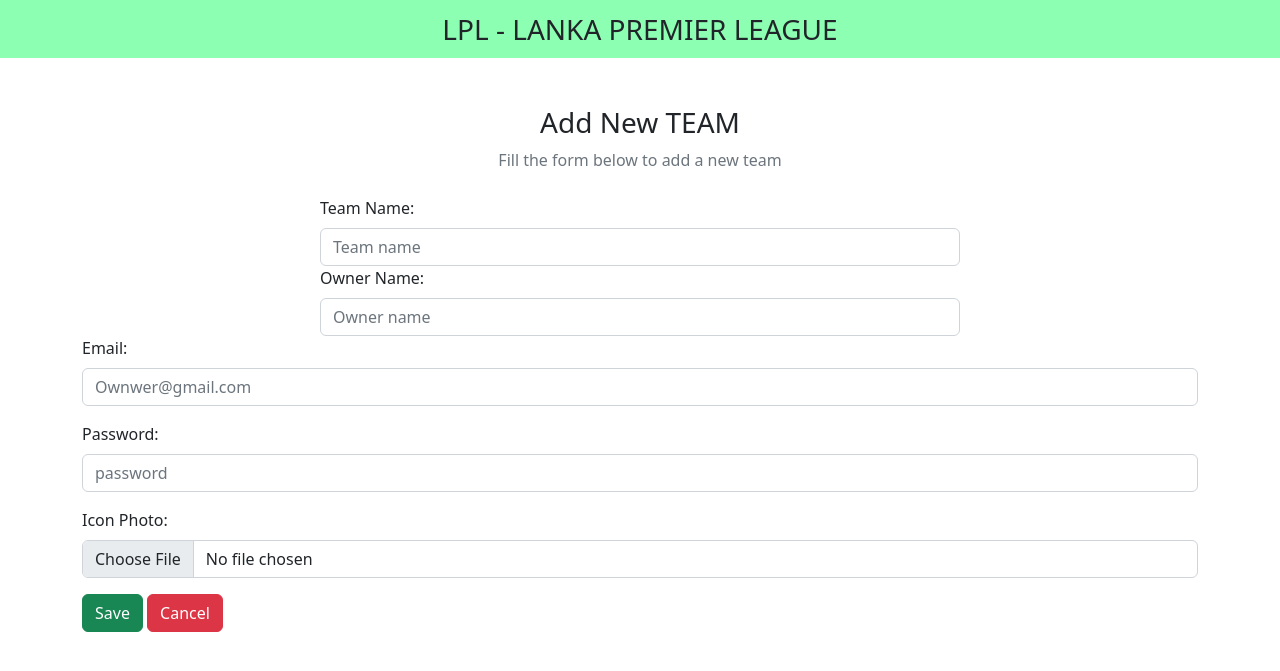
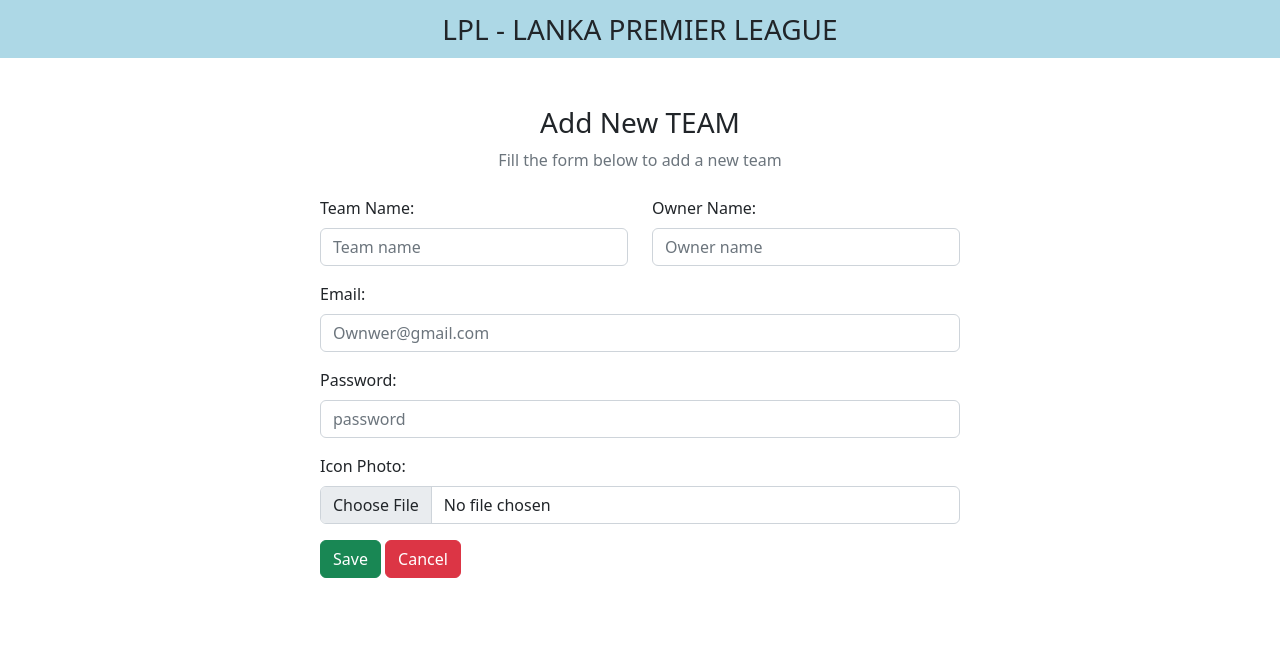
Before and after one commit to akila199910/LPL_PROJECT, a PHP site: page /LPL_PROJECT/Admin/Addteam/add-team.php in a window 1280 px wide. Shown: the top 671 px of the page. Run offline with PHP 8.4, Linux system fonts and the light colour scheme.

Commit message:
Update add-team.php
team icon file upload error correct

```diff
--- a/Admin/Addteam/add-team.php
+++ b/Admin/Addteam/add-team.php
@@ -22,7 +22,7 @@ $password = $_POST['password'];
 
 $filename1 = $_FILES['icon']['name'];
 $tempname1 = $_FILES['icon']['tmp_name'];
-$folder1 = "/Img/teamimg" . $filename1;
+$folder1 = "teamicon/" . $filename1;
 move_uploaded_file($tempname1,$folder1);
 
 
@@ -30,8 +30,8 @@ move_uploaded_file($tempname1,$folder1);
 $hashed_password = password_hash($password, PASSWORD_DEFAULT);
 
 
+$sql = "INSERT INTO team (team_name, owner_name, email, password, icon) VALUES ('$team_name', '$owner_name', '$email', '$hashed_password', '$filename1')";
 
-$sql = "INSERT INTO team (team_name,owner_name, email, password,icon) VALUES ('$team_name', '$owner_name', '$email', '$hashed_password', '$icon')";
 
 
 $result = mysqli_query($conn, $sql);
@@ -67,7 +67,7 @@ if ($result) {
 </head>
 
 <body>
-<nav class="navbar navbar-light justify-content-center fs-3 mb-5" style="background-color: #00ff5573;">
+<nav class="navbar navbar-light justify-content-center fs-3 mb-5" style="background-color: lightblue;">
 LPL - LANKA PREMIER LEAGUE
 </nav>
 
@@ -78,7 +78,7 @@ LPL - LANKA PREMIER LEAGUE
    </div>
 
    <div class="container d-flex justify-content-center">
-      <form action="" method="post" style="width:50vw; min-width:300px;" enctype="multipart/form-data>
+      <form action="" method="post" style="width:50vw; min-width:300px;" enctype="multipart/form-data">
          <div class="row mb-3">
             <div class="col">
                <label class="form-label">Team Name:</label>
@@ -101,7 +101,7 @@ LPL - LANKA PREMIER LEAGUE
          </div>
          <div class="mb-3">
             <label class="form-label">Icon Photo:</label>
-            <input type="file" class="form-control" name="ican">
+            <input type="file" class="form-control" name="icon">
          </div>
 
 
```
